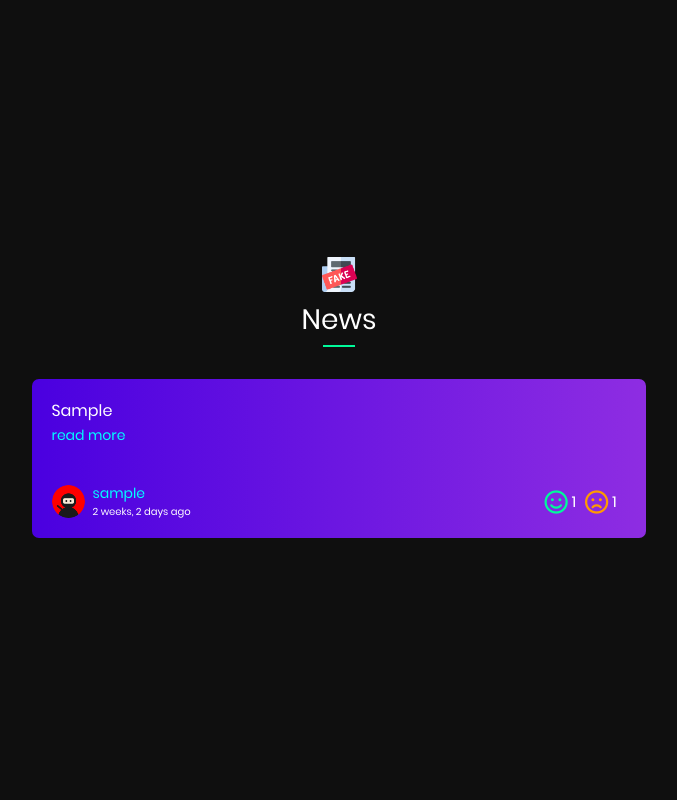
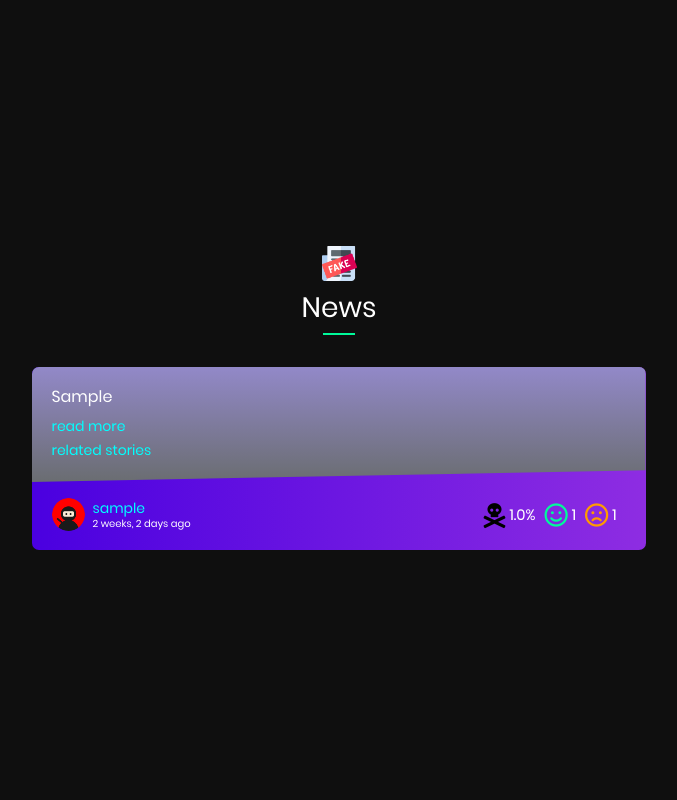
Before and after one commit to SubCoder1/NewsFresh, a Django app: page / in a window 1280 px wide. Shown: the whole page, without its empty margins (301-978 px from the left). Run offline with Django 3.2, Linux system fonts and the light colour scheme; tables that the repository leaves empty hold one stand-in row (values such as "Sample post"); grey boxes marked "Sample" are stand-in pictures; parts of the project's set-up code (start-up, migrations or seed data) failed here and were passed over; some libraries are stand-ins or nearby versions; some web fonts are replaced.

Commit message:
updated UI

```diff
--- a/fake_news_classifier/Dashboard/static/css/main.css
+++ b/fake_news_classifier/Dashboard/static/css/main.css
@@ -55,7 +55,6 @@ h6 { font-size: 10px; }
 a {
 	font-family: Poppins-Regular;
 	font-size: 14px;
-	line-height: 1.7;
 	color: aqua;
 	margin: 0px;
 	transition: all 0.4s;
@@ -168,6 +167,35 @@ a:hover {
     bottom: 3px;
 }
 
+.card-body {
+    text-align: justify;
+    border-radius: 7px 7px 0 0;
+    animation-name: slide-down;
+    animation-duration: 0.4s;
+    animation-timing-function: ease-in;
+    animation-fill-mode: forwards;
+}
+
+@keyframes slide-down {
+    from    { clip-path: polygon(0 0, 100% 0, 100% 75%, 0 100%); }
+    to      { clip-path: polygon(0 0, 100% 0, 100% 90%, 0 100%); }
+}
+
+.news_img {
+    width: 100%;
+    height: 74%;
+    display: block;
+    left: 0px;
+    position: absolute;
+    top: 0px;
+    object-fit: cover;
+    background-position: center;
+    background-repeat: no-repeat;
+    background-attachment: fixed;
+    background-size: cover;
+    border-radius: 7px 7px 0rem 0px;
+}
+
 .card-footer {
     background-color: transparent;
     border-top: 0;
@@ -176,6 +204,16 @@ a:hover {
 .fa-smile, .fa-frown {
     font-size: 24px;
     font-weight: 500;
+}
+
+.fa-skull-crossbones {
+    font-size: 25px;
+    color: black;
+}
+
+.fa-check-circle {
+    font-size: 24px;
+    color: aquamarine;
 }
 
 .fa-smile {
@@ -208,10 +246,16 @@ a:hover {
     flex-wrap: nowrap;
 }
 
-.upvote, .downvote {
+.upvote, .downvote, .accuracy {
     font-size: 15px;
     position: relative;
     top: 3px;
     margin-right: 9px;
     margin-left: 4px;
 }
+
+@media only screen and (max-width: 767px) {
+    .news-wrapper, .index-post-card {
+        width: 100%;
+    }
+}
--- a/fake_news_classifier/Dashboard/templates/dashboard.html
+++ b/fake_news_classifier/Dashboard/templates/dashboard.html
@@ -29,10 +29,15 @@
         <div class="news-wrapper">
           {% for n in news %}
             <div class="card post-card index-post-card">
+              {% if n.news_img_link %}
+              <div class="card-body" style="background-image: linear-gradient(rgba(80, 55, 174, 0.5),rgba(0, 0, 0, 0.5)), url({{n.news_img_link}});">
+              {% else %}
               <div class="card-body">
-                {{ n.news|truncatechars:310 }}
+              {% endif %}
+                <h5 style="font-size: 16px;">{{ n.news|truncatechars:310 }}</h5>
+                <a href={{n.news_link}}>read more</a>
                 <br/>
-                <a href={{n.news_link}}>read more</a>
+                <a href="#">related stories</a>
               </div>
               <div class="card-footer">
                   <div class="d-flex justify-content-between align-items-center">
@@ -48,6 +53,13 @@
                         </div>
                     </div>
                     <div class="upvote-downvote-wrapper" id={{n.news_id}}>
+                      {% if n.fake %}
+                        <i class="fas fa-skull-crossbones"></i>
+                        <h5 class="accuracy">{{ n.accuracy }}%</h5>
+                      {% elif n.news_conn.downvote_count > 3 %}
+                        <i class="far fa-check-circle"></i>
+                        <h5 class="accuracy">{{ n.accuracy }}%</h5>
+                      {% endif %}
                       {% csrf_token %}
                       <i class="fas fa-smile"></i>
                       <h5 class="upvote">{{ n.news_conn.upvote_count }}</h5>
```
